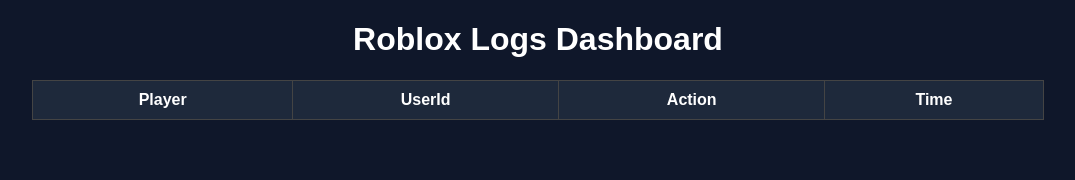
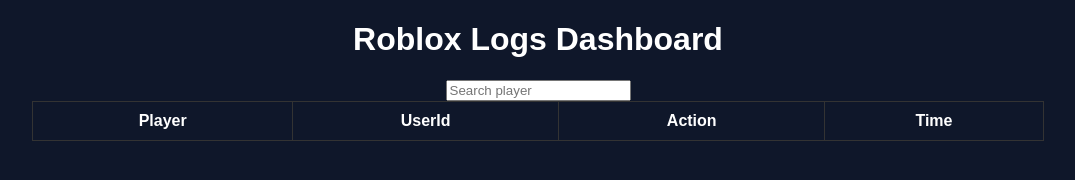
Before and after one commit to Misca650/red_town, a plain HTML site: page index.html in a window 1280 px wide. Shown: the whole page, without its empty margins (102-1177 px from the left). Drawn offline with Linux system fonts and the light colour scheme.

Commit message:
Update index.html

```diff
--- a/index.html
+++ b/index.html
@@ -1,16 +1,41 @@
 <!DOCTYPE html>
 <html>
 <head>
-<meta charset="UTF-8">
-<title>Roblox Logs Dashboard</title>
-<link rel="stylesheet" href="style.css">
+
+<title>Roblox Logs</title>
+
+<style>
+
+body{
+background:#0f172a;
+color:white;
+font-family:sans-serif;
+text-align:center;
+}
+
+table{
+margin:auto;
+border-collapse:collapse;
+width:80%;
+}
+
+th,td{
+border:1px solid #333;
+padding:10px;
+}
+
+</style>
+
 </head>
 
 <body>
 
 <h1>Roblox Logs Dashboard</h1>
 
-<table id="logTable">
+<input id="search" placeholder="Search player">
+
+<table>
+
 <thead>
 <tr>
 <th>Player</th>
@@ -20,7 +45,8 @@
 </tr>
 </thead>
 
-<tbody></tbody>
+<tbody id="logs"></tbody>
+
 </table>
 
 <script src="script.js"></script>
```
